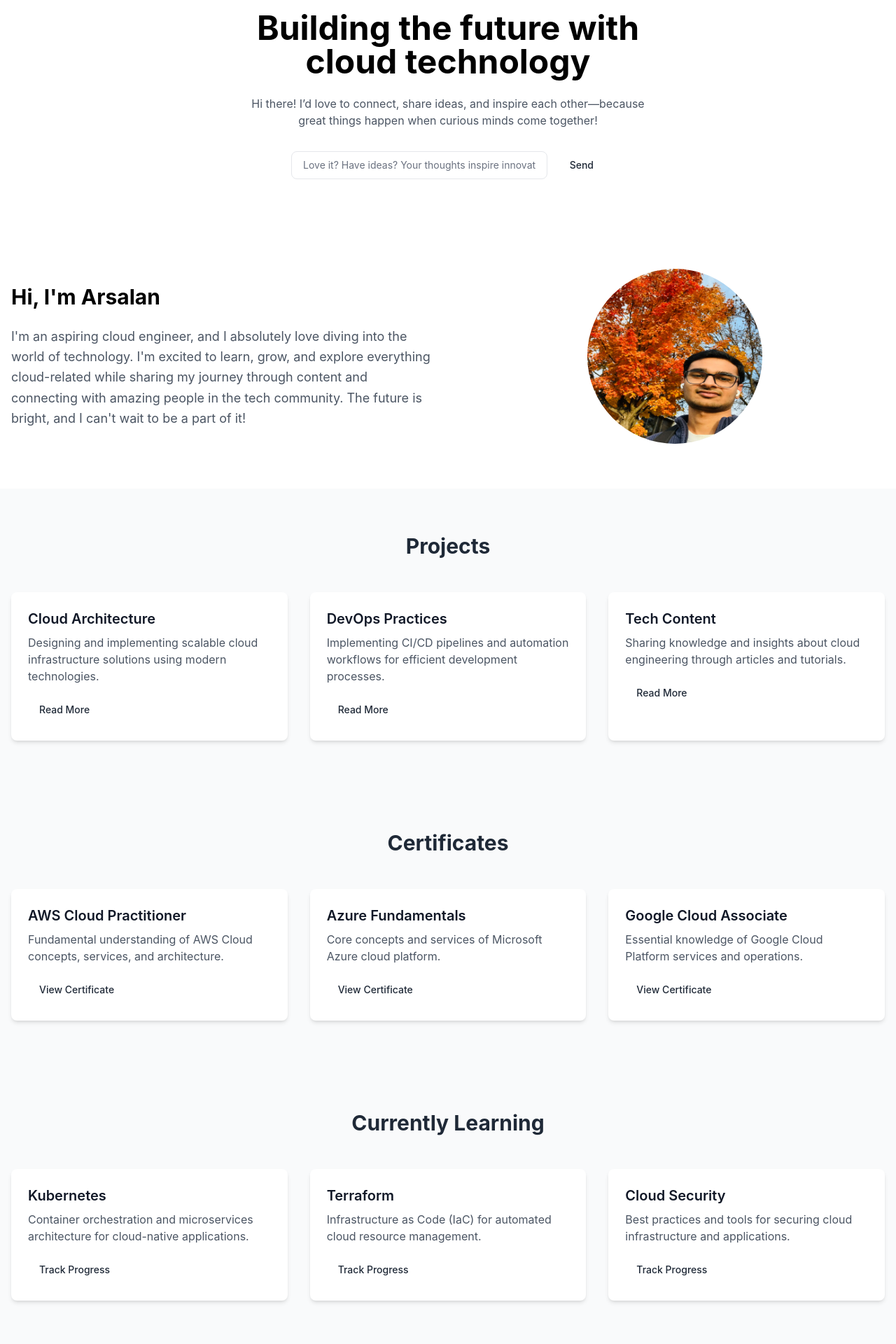
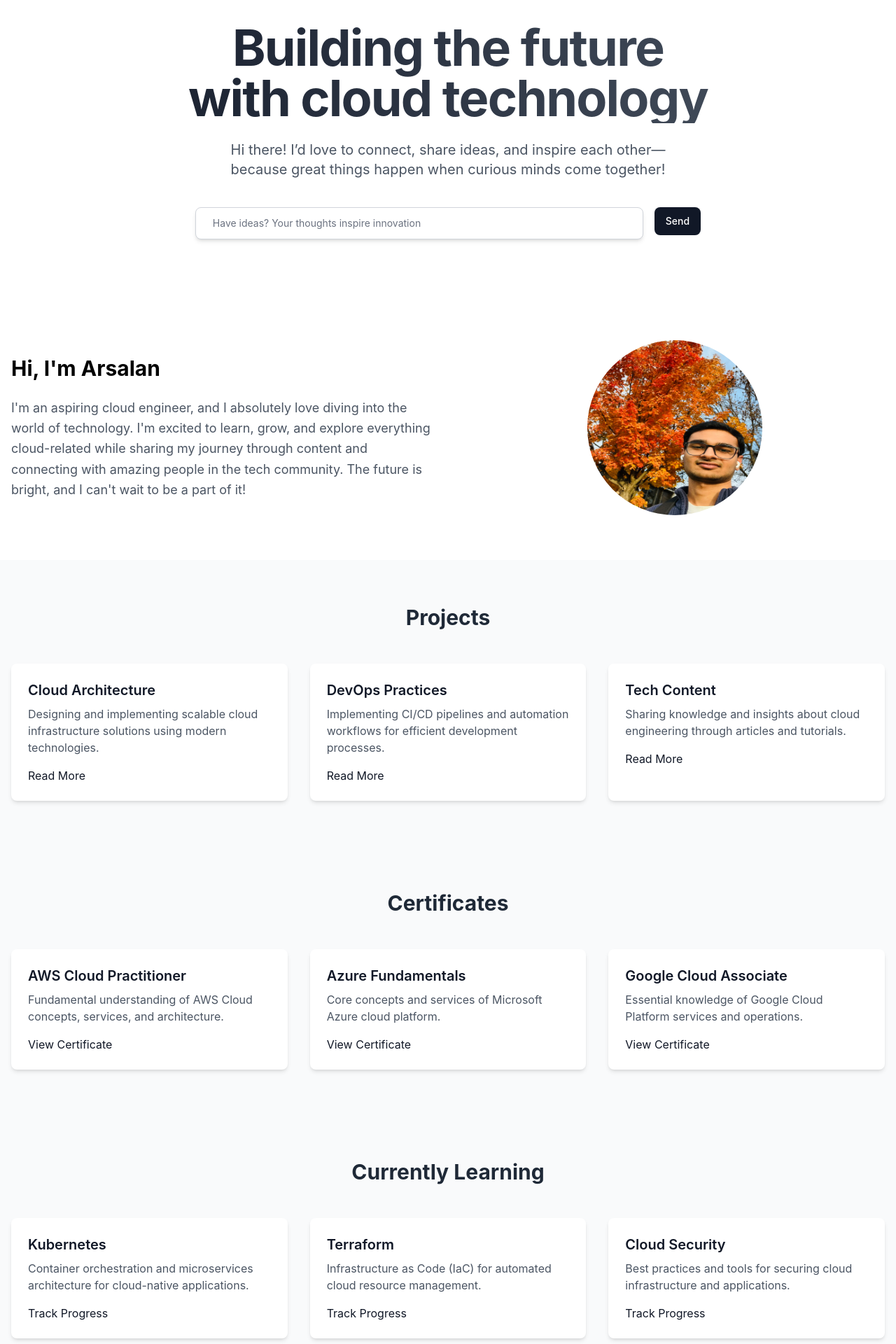
Before and after one commit to ArsalanAnwer0/arsalan-portfolio, a Next.js app: page / in a window 1280 px wide. Shown: the part 120-2040 px from the top of the page at 70% size. Built offline with nearby package versions, Linux system fonts and the light colour scheme.

Commit message:
Updated website with new features and design

```diff
--- a/pages/index.tsx
+++ b/pages/index.tsx
@@ -80,59 +80,78 @@ export default function Home() {
   href="https://github.com/ArsalanAnwer0"
   target="_blank"
   rel="noopener noreferrer"
-              className="text-gray-600 dark:text-white hover:text-purple-700 transition"
+  className="p-2 rounded-full hover:bg-gray-200 dark:hover:bg-gray-700 transition"
 >
-              <Github className="h-6 w-6" />
+  <Github className="h-6 w-6 text-gray-600 dark:text-white hover:text-purple-700 transition" />
 </a>
 <a
   href="https://www.linkedin.com/in/arsalan-anwer-272004310/"
   target="_blank"
   rel="noopener noreferrer"
-              className="text-gray-600 dark:text-white hover:text-purple-700 transition"
+  className="p-2 rounded-full hover:bg-gray-200 dark:hover:bg-gray-700 transition"
 >
-              <Linkedin className="h-6 w-6" />
+  <Linkedin className="h-6 w-6 text-gray-600 dark:text-white hover:text-purple-700 transition" />
 </a>
 <a
   href="https://www.instagram.com/_arsalan.ansari/"
   target="_blank"
   rel="noopener noreferrer"
-              className="text-gray-600 dark:text-white hover:text-purple-700 transition"
+  className="p-2 rounded-full hover:bg-gray-200 dark:hover:bg-gray-700 transition"
 >
-              <Instagram className="h-6 w-6" />
+  <Instagram className="h-6 w-6 text-gray-600 dark:text-white hover:text-purple-700 transition" />
 </a>
-             {/* UPDATED: Contact Button to Trigger Modal */}
-             <Button onClick={() => setIsModalOpen(true)}>Contact</Button>
+
+{/* Contact Button */}
+<Button
+  className="text-white bg-black dark:bg-gray-800 hover:bg-gray-900 dark:hover:bg-gray-700 transition"
+  onClick={() => setIsModalOpen(true)}
+>
+  Contact
+</Button>
+
+
 {isModalOpen && <ContactModal onClose={() => setIsModalOpen(false)} />}
 
           </div>
         </div>
       </header>
 
-      {/* Hero Section */}
-      <section className="py-16 text-center bg-white dark:bg-black">
-        <div className="container mx-auto px-4">
-          <h2 className="text-4xl md:text-5xl font-bold mb-6 max-w-2xl mx-auto dark:text-white">
-            Building the future with cloud technology
-          </h2>
-          <p className="text-gray-600 mb-8 max-w-xl mx-auto dark:text-gray-300">
+      <section className="py-20 bg-white dark:bg-black">
+  <div className="container mx-auto px-6 text-center">
+    <h1 className="text-5xl md:text-7xl font-bold tracking-tight bg-gradient-to-r from-gray-900 to-gray-600 dark:from-gray-100 dark:to-gray-400 bg-clip-text text-transparent leading-tight">
+      Building the future<br /> with cloud technology
+    </h1>
+    <p className="text-gray-600 dark:text-gray-300 mt-6 text-lg md:text-xl max-w-2xl mx-auto">
       Hi there! I’d love to connect, share ideas, and inspire each other—because great things happen when curious minds come together!
     </p>
-          <div className="flex flex-col sm:flex-row gap-4 justify-center max-w-md mx-auto">
-            {/* Message Bar */}
+    <div className="mt-10 flex flex-col sm:flex-row gap-4 justify-center">
+      {/* Input Box */}
       <Input
         type="text"
-  placeholder="Love it? Have ideas? Your thoughts inspire innovation."
+        placeholder="Have ideas? Your thoughts inspire innovation"
         value={message}
         onChange={(e) => setMessage(e.target.value)}
-  className="w-full sm:w-[55rem] dark:bg-gray-800 dark:text-white text-sm placeholder-gray-500"
-  style={{ width: "55rem !important" }}
+        className="w-full sm:w-[40rem] dark:bg-gray-800 dark:text-white text-sm placeholder-gray-500 px-6 py-3 rounded-lg shadow-md border border-gray-300 dark:border-gray-700 focus:ring focus:ring-purple-400"
       />
+{/* Send Button */}
+<Button
+  onClick={handleSendMessage}
+  className="text-white bg-gray-900 dark:bg-gray-800 hover:bg-gray-700 dark:hover:bg-gray-700 px-4 py-2 rounded-lg transition-all"
+>
+  Send
+</Button>
 
-            <Button onClick={handleSendMessage}>Send</Button>
+
     </div>
-          {status && <p className="mt-4 text-sm text-gray-600 dark:text-gray-300">{status}</p>}
+    {/* Feedback Status */}
+    {status && (
+      <p className="mt-4 text-sm text-gray-600 dark:text-gray-300">
+        {status}
+      </p>
+    )}
   </div>
 </section>
+
 
       {/* About Section */}
       <section className="py-16 bg-white dark:bg-black">
@@ -158,76 +177,67 @@ export default function Home() {
           </div>
         </div>
       </section>
-
       {/* Projects Section */}
 <section className="py-16 bg-gray-50 dark:bg-black">
   <div className="container mx-auto px-4">
     <h2 className="text-3xl font-bold mb-12 text-center text-gray-800 dark:text-white">Projects</h2>
     <div className="grid md:grid-cols-3 gap-8">
-      <div className="bg-white dark:bg-black rounded-lg shadow-md p-6">
+      {/* Project 1 */}
+      <div className="p-6 bg-white dark:bg-black rounded-lg shadow-md hover:shadow-lg hover:bg-gray-100 dark:hover:bg-gray-800 transition-all">
         <h3 className="text-xl font-semibold mb-2 text-gray-900 dark:text-white">Cloud Architecture</h3>
         <p className="text-gray-600 dark:text-gray-300 mb-4">
           Designing and implementing scalable cloud infrastructure solutions using modern technologies.
         </p>
-        <Button>
-        Read More
-</Button>
-
+        <button className="text-gray-900 dark:text-white hover:underline transition">Read More</button>
       </div>
-      <div className="bg-white dark:bg-black rounded-lg shadow-md p-6">
+      {/* Project 2 */}
+      <div className="p-6 bg-white dark:bg-black rounded-lg shadow-md hover:shadow-lg hover:bg-gray-100 dark:hover:bg-gray-800 transition-all">
         <h3 className="text-xl font-semibold mb-2 text-gray-900 dark:text-white">DevOps Practices</h3>
         <p className="text-gray-600 dark:text-gray-300 mb-4">
           Implementing CI/CD pipelines and automation workflows for efficient development processes.
         </p>
-        <Button>
-        Read More
-</Button>
-
+        <button className="text-gray-900 dark:text-white hover:underline transition">Read More</button>
       </div>
-      <div className="bg-white dark:bg-black rounded-lg shadow-md p-6">
+      {/* Project 3 */}
+      <div className="p-6 bg-white dark:bg-black rounded-lg shadow-md hover:shadow-lg hover:bg-gray-100 dark:hover:bg-gray-800 transition-all">
         <h3 className="text-xl font-semibold mb-2 text-gray-900 dark:text-white">Tech Content</h3>
         <p className="text-gray-600 dark:text-gray-300 mb-4">
           Sharing knowledge and insights about cloud engineering through articles and tutorials.
         </p>
-        <Button>
-  Read More
-</Button>
-
+        <button className="text-gray-900 dark:text-white hover:underline transition">Read More</button>
       </div>
     </div>
   </div>
 </section>
+
 {/* Certificates Section */}
 <section className="py-16 bg-gray-50 dark:bg-black">
   <div className="container mx-auto px-4">
     <h2 className="text-3xl font-bold mb-12 text-center text-gray-800 dark:text-white">Certificates</h2>
     <div className="grid md:grid-cols-3 gap-8">
-      <div className="bg-white dark:bg-black rounded-lg shadow-md p-6">
+      {/* Certificate 1 */}
+      <div className="p-6 bg-white dark:bg-black rounded-lg shadow-md hover:shadow-lg hover:bg-gray-100 dark:hover:bg-gray-800 transition-all">
         <h3 className="text-xl font-semibold mb-2 text-gray-900 dark:text-white">AWS Cloud Practitioner</h3>
         <p className="text-gray-600 dark:text-gray-300 mb-4">
           Fundamental understanding of AWS Cloud concepts, services, and architecture.
         </p>
-        <Button>
-  View Certificate
-</Button>
+        <button className="text-gray-900 dark:text-white hover:underline transition">View Certificate</button>
       </div>
-      <div className="bg-white dark:bg-black rounded-lg shadow-md p-6">
+      {/* Certificate 2 */}
+      <div className="p-6 bg-white dark:bg-black rounded-lg shadow-md hover:shadow-lg hover:bg-gray-100 dark:hover:bg-gray-800 transition-all">
         <h3 className="text-xl font-semibold mb-2 text-gray-900 dark:text-white">Azure Fundamentals</h3>
         <p className="text-gray-600 dark:text-gray-300 mb-4">
           Core concepts and services of Microsoft Azure cloud platform.
         </p>
-        <Button>
-  View Certificate
-</Button>
+        <button className="text-gray-900 dark:text-white hover:underline transition">View Certificate</button>
       </div>
-      <div className="bg-white dark:bg-black rounded-lg shadow-md p-6">
+      {/* Certificate 3 */}
+      <div className="p-6 bg-white dark:bg-black rounded-lg shadow-md hover:shadow-lg hover:bg-gray-100 dark:hover:bg-gray-800 transition-all">
         <h3 className="text-xl font-semibold mb-2 text-gray-900 dark:text-white">Google Cloud Associate</h3>
         <p className="text-gray-600 dark:text-gray-300 mb-4">
           Essential knowledge of Google Cloud Platform services and operations.
         </p>
-        <Button>
-  View Certificate
-</Button>
+        <button className="text-gray-900 dark:text-white hover:underline transition">View Certificate</button>
       </div>
     </div>
   </div>
@@ -238,39 +248,34 @@ export default function Home() {
   <div className="container mx-auto px-4">
     <h2 className="text-3xl font-bold mb-12 text-center text-gray-800 dark:text-white">Currently Learning</h2>
     <div className="grid md:grid-cols-3 gap-8">
-      <div className="bg-white dark:bg-black rounded-lg shadow-md p-6">
+      {/* Learning Item 1 */}
+      <div className="p-6 bg-white dark:bg-black rounded-lg shadow-md hover:shadow-lg hover:bg-gray-100 dark:hover:bg-gray-800 transition-all">
         <h3 className="text-xl font-semibold mb-2 text-gray-900 dark:text-white">Kubernetes</h3>
         <p className="text-gray-600 dark:text-gray-300 mb-4">
           Container orchestration and microservices architecture for cloud-native applications.
         </p>
-        <Button>
-  Track Progress
-</Button>
-
+        <button className="text-gray-900 dark:text-white hover:underline transition">Track Progress</button>
       </div>
-      <div className="bg-white dark:bg-black rounded-lg shadow-md p-6">
+      {/* Learning Item 2 */}
+      <div className="p-6 bg-white dark:bg-black rounded-lg shadow-md hover:shadow-lg hover:bg-gray-100 dark:hover:bg-gray-800 transition-all">
         <h3 className="text-xl font-semibold mb-2 text-gray-900 dark:text-white">Terraform</h3>
         <p className="text-gray-600 dark:text-gray-300 mb-4">
           Infrastructure as Code (IaC) for automated cloud resource management.
         </p>
-        <Button>
-  Track Progress
-</Button>
-
+        <button className="text-gray-900 dark:text-white hover:underline transition">Track Progress</button>
       </div>
-      <div className="bg-white dark:bg-black rounded-lg shadow-md p-6">
+      {/* Learning Item 3 */}
+      <div className="p-6 bg-white dark:bg-black rounded-lg shadow-md hover:shadow-lg hover:bg-gray-100 dark:hover:bg-gray-800 transition-all">
         <h3 className="text-xl font-semibold mb-2 text-gray-900 dark:text-white">Cloud Security</h3>
         <p className="text-gray-600 dark:text-gray-300 mb-4">
           Best practices and tools for securing cloud infrastructure and applications.
         </p>
-        <Button>
-  Track Progress
-</Button>
-
+        <button className="text-gray-900 dark:text-white hover:underline transition">Track Progress</button>
       </div>
     </div>
   </div>
 </section>
+
 
 
       {/* Footer */}
```
Lines whose indentation alone changed are shown as unchanged.
